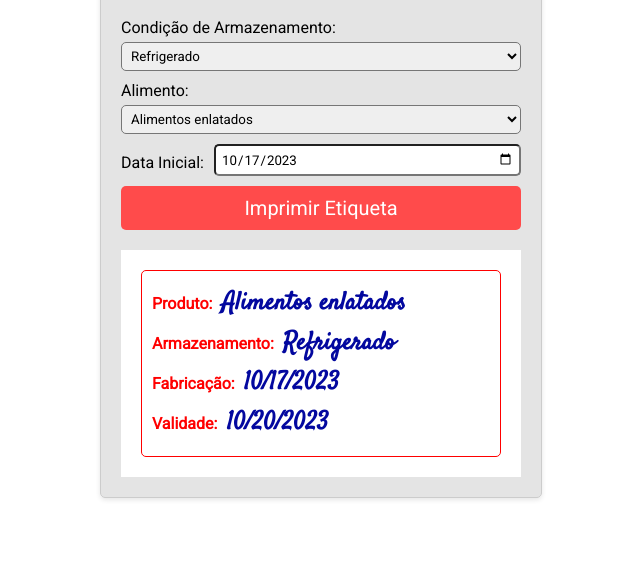
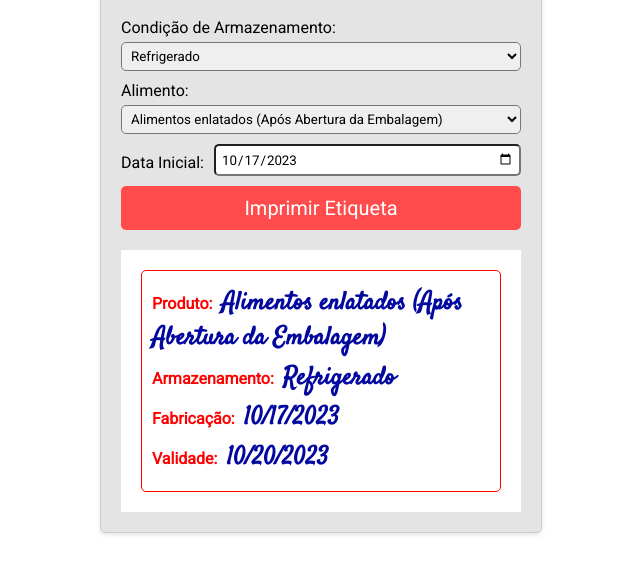
Before and after one commit to Marcelo-Magal/app-etiqueta-de-validade, a plain HTML site: page index.html in a window 1280 px wide. Both pictures are taken after a click on the button "Imprimir Etiqueta". Shown: the part 102-676 px from the top of the page, without its empty margins (319-959 px from the left). Drawn offline with Linux system fonts and the light colour scheme.

Commit message:
Mais ajustes na "Condição de Armazenamento" e "Alimento"

```diff
--- a/script.js
+++ b/script.js
@@ -1,15 +1,16 @@
 // frontend/script.js
 
+// Função para obter a data atual formatada
 function getDataAtualFormatada() {
     const dataAtual = new Date();
     const dia = String(dataAtual.getDate()).padStart(2, '0');
-  const mes = String(dataAtual.getMonth() + 1).padStart(2, '0'); // Os meses são indexados de 0 (janeiro) a 11 (dezembro), então adicionamos 1.
+    const mes = String(dataAtual.getMonth() + 1).padStart(2, '0');
     const ano = dataAtual.getFullYear();
 
     return `${ano}-${mes}-${dia}`;
   }
 
-
+  // Seleção dos elementos do DOM
   const condicaoSelect = document.getElementById('condicao');
   const alimentoSelect = document.getElementById('alimento');
   const dataInicialInput = document.getElementById('data-inicial');
@@ -17,19 +18,21 @@ const calcularButton = document.getElementById('calcular');
   const resultadoDiv = document.getElementById('resultado');
   const alimentoPersonalizadoInput = document.getElementById('alimento-personalizado');
 
+  // Definindo a data inicial como a data atual
   dataInicialInput.value = getDataAtualFormatada();
 
+  // Verificação da existência dos elementos
   if (!condicaoSelect || !alimentoSelect || !dataInicialInput || !calcularButton || !resultadoDiv || !alimentoPersonalizadoInput) {
     console.error("Um ou mais elementos não foram encontrados.");
   }
 
-
+  // Dicionário de alimentos por condição
   const alimentosPorCondicao = {
     'Refrigerado': [
-    'Alimentos enlatados',
+        'Alimentos enlatados (Após Abertura da Embalagem)',
         'Alimentos pós-cocção',
         'Carnes (bovina, suína, aves, etc.)',
-    'Carnes e frios enlatados',
+        'Carnes e frios enlatados (Após Abertura da Embalagem)',
         'Creme de leite fresco',
         'Folhosos e frutas sensíveis',
         'Maionese e misturas de maionese com outros alimentos',
@@ -42,14 +45,43 @@ const alimentosPorCondicao = {
         'Queijos frescos ou macios',
         'Salsichas e conservados',
         'Sobremesas, frios e laticínios manipulados',
-    'Sucos enlatados e engarrafados'
-
+        'Sucos enlatados e engarrafados (Após Abertura da Embalagem)'
     ],
     'Congelado -10°C a -18°C': [
-    'Todos os alimentos'
+      'Alimentos enlatados (Após Abertura da Embalagem)',
+      'Alimentos pós-cocção',
+      'Carnes (bovina, suína, aves, etc.)',
+      'Carnes e frios enlatados (Após Abertura da Embalagem)',
+      'Creme de leite fresco',
+      'frutas sensíveis',
+      'Manteiga',
+      'Ovos',
+      'Outras frutas e legumes',
+      'Pescados e seus produtos manipulados crus',
+      'Pescados pós-cocção',
+      'Queijos duros',
+      'Queijos frescos ou macios',
+      'Salsichas e conservados',
+      'Sobremesas, frios e laticínios manipulados',
+      'Sucos enlatados e engarrafados (Após Abertura da Embalagem)'
   ],
     'Congelado Temperatura menor que -18°C': [
-    'Todos os alimentos'
+      'Alimentos enlatados (Após Abertura da Embalagem)',
+      'Alimentos pós-cocção',
+      'Carnes (bovina, suína, aves, etc.)',
+      'Carnes e frios enlatados (Após Abertura da Embalagem)',
+      'Creme de leite fresco',
+      'frutas sensíveis',
+      'Manteiga',
+      'Ovos',
+      'Outras frutas e legumes',
+      'Pescados e seus produtos manipulados crus',
+      'Pescados pós-cocção',
+      'Queijos duros',
+      'Queijos frescos ou macios',
+      'Salsichas e conservados',
+      'Sobremesas, frios e laticínios manipulados',
+      'Sucos enlatados e engarrafados (Após Abertura da Embalagem)'
     ],
     'Seco (Após Abertura da Embalagem)': [
         'Alimentos enlatados',
@@ -64,27 +96,15 @@ const alimentosPorCondicao = {
     ]
   };
 
+  // Evento para atualizar as opções de alimentos com base na condição selecionada
   condicaoSelect.addEventListener('change', () => {
     const condicaoSelecionada = condicaoSelect.value;
     const alimentos = alimentosPorCondicao[condicaoSelecionada];
 
-  // Limpar as opções de alimentos existentes
     alimentoSelect.innerHTML = '';
 
-  // Mostrar o campo de entrada personalizado para alimentos congelados e esconder o select de alimentos
-  const alimentoPersonalizadoInput = document.getElementById('alimento-personalizado');
-  if (condicaoSelecionada.includes('Congelado')) {
-    alimentoSelect.style.display = 'none';
-    alimentoPersonalizadoInput.style.display = 'block';
-  } else {
-    alimentoSelect.style.display = 'block';
-    alimentoPersonalizadoInput.style.display = 'none';
-  }
-
-  // Ordenar os alimentos em ordem alfabética
     alimentos.sort();
 
-  // Adicionar os alimentos ordenados como opções para o select de alimentos
     alimentos.forEach(alimento => {
         const option = document.createElement('option');
         option.value = alimento;
@@ -93,49 +113,52 @@ condicaoSelect.addEventListener('change', () => {
     });
   });
 
-// Inicializar as opções de alimentos com base na condição inicial selecionada
+  // Inicialização das opções de alimentos com base na condição inicial selecionada
   condicaoSelect.dispatchEvent(new Event('change'));
 
+  // Função para calcular a validade com base na condição e alimento selecionados
   const calcularValidade = () => {
     let tempoMaximoArmazenamento = 0;
     const condicaoSelecionada = condicaoSelect.value;
     const alimentoSelecionado = alimentoSelect.value;
 
-  // Definindo as regras de validade baseadas na condição e no alimento selecionados
     if (condicaoSelecionada === 'Refrigerado') {
         switch (alimentoSelecionado) {
-      case 'Pescados e seus produtos manipulados crus':
-        tempoMaximoArmazenamento = 1;
+          case 'Alimentos enlatados (Após Abertura da Embalagem)':
+              tempoMaximoArmazenamento = 3;
+              break;
+          case 'Alimentos pós-cocção':
+              tempoMaximoArmazenamento = 3;
               break;
           case 'Carnes (bovina, suína, aves, etc.)':
               tempoMaximoArmazenamento = 3;
               break;
-      case 'Sobremesas, frios e laticínios manipulados':
-        tempoMaximoArmazenamento = 1;
+          case 'Carnes e frios enlatados (Após Abertura da Embalagem)':
+              tempoMaximoArmazenamento = 3;
               break;
-      case 'Salsichas e conservados':
-        tempoMaximoArmazenamento = 7;
+          case 'Creme de leite fresco':
+              tempoMaximoArmazenamento = 3;
               break;
           case 'Folhosos e frutas sensíveis':
               tempoMaximoArmazenamento = 3;
               break;
+          case 'Maionese e misturas de maionese com outros alimentos':
+              tempoMaximoArmazenamento = 1;
+              break;
+          case 'Manteiga':
+              tempoMaximoArmazenamento = 14;
+              break;
           case 'Outras frutas e legumes':
               tempoMaximoArmazenamento = 7;
-        break;
-      case 'Alimentos pós-cocção':
-        tempoMaximoArmazenamento = 3;
-        break;
-      case 'Pescados pós-cocção':
-        tempoMaximoArmazenamento = 1;
               break;
           case 'Ovos':
               tempoMaximoArmazenamento = 14;
               break;
-      case 'Manteiga':
-        tempoMaximoArmazenamento = 14;
+          case 'Pescados e seus produtos manipulados crus':
+              tempoMaximoArmazenamento = 1;
               break;
-      case 'Creme de leite fresco':
-        tempoMaximoArmazenamento = 3;
+          case 'Pescados pós-cocção':
+              tempoMaximoArmazenamento = 1;
               break;
           case 'Queijos duros':
               tempoMaximoArmazenamento = 21;
@@ -143,16 +166,13 @@ const calcularValidade = () => {
           case 'Queijos frescos ou macios':
               tempoMaximoArmazenamento = 7;
               break;
-      case 'Maionese e misturas de maionese com outros alimentos':
+          case 'Salsichas e conservados':
+              tempoMaximoArmazenamento = 7;
+              break;
+          case 'Sobremesas, frios e laticínios manipulados':
               tempoMaximoArmazenamento = 1;
               break;
-      case 'Alimentos enlatados':
-        tempoMaximoArmazenamento = 3;
-        break;
-      case 'Carnes e frios enlatados':
-        tempoMaximoArmazenamento = 3;
-        break;
-      case 'Sucos enlatados e engarrafados':
+          case 'Sucos enlatados e engarrafados (Após Abertura da Embalagem)':
               tempoMaximoArmazenamento = 3;
               break;
           default:
@@ -164,13 +184,25 @@ const calcularValidade = () => {
         tempoMaximoArmazenamento = 90;
     } else if (condicaoSelecionada === 'Seco (Após Abertura da Embalagem)') {
         switch (alimentoSelecionado) {
+          case 'Açúcar':
+              tempoMaximoArmazenamento = 30;
+              break;
           case 'Alimentos enlatados':
               tempoMaximoArmazenamento = 3;
+              break;
+          case 'Bicarbonato de sódio':
+              tempoMaximoArmazenamento = 30;
               break;
           case 'Carnes e frios enlatados':
               tempoMaximoArmazenamento = 3;
               break;
           case 'Farinhas':
+              tempoMaximoArmazenamento = 30;
+              break;
+          case 'Fermento químico em pó':
+              tempoMaximoArmazenamento = 30;
+              break;
+          case 'Sal':
               tempoMaximoArmazenamento = 30;
               break;
           case 'Sucos enlatados e engarrafados':
@@ -179,25 +211,12 @@ const calcularValidade = () => {
           case 'Temperos em pó':
               tempoMaximoArmazenamento = 30;
               break;
-      case 'Sal':
-        tempoMaximoArmazenamento = 30;
-        break;
-      case 'Açúcar':
-        tempoMaximoArmazenamento = 30;
-        break;
-      case 'Fermento químico em pó':
-        tempoMaximoArmazenamento = 30;
-        break;
-      case 'Bicarbonato de sódio':
-        tempoMaximoArmazenamento = 30;
-        break;
-      default:
-        tempoMaximoArmazenamento = 0;
         }
     }
     return tempoMaximoArmazenamento;
   };
 
+  // Função para lidar com o cálculo da validade e exibir o resultad
   const handleCalculate = () => {
     const selectedFood = alimentoSelect.value;
     let selectedCondition = condicaoSelect.value;
@@ -218,6 +237,8 @@ const handleCalculate = () => {
         return;
     }
 
+    let newConditionForDisplay = selectedCondition; // Inicialize a nova variável com o valor atual
+
     if (selectedCondition === 'Seco (Após Abertura da Embalagem)' &&
         (selectedFood === 'Alimentos enlatados' ||
             selectedFood === 'Carnes e frios enlatados' ||
@@ -232,6 +253,7 @@ const handleCalculate = () => {
         newConditionForDisplay = 'Refrigerado (Após a abertura da embalagem)';
     }
 
+
     const dataInicial = new Date(dataInicialInput.value + "T00:00");
     const dataValidade = new Date(dataInicial);
     dataValidade.setDate(dataValidade.getDate() + calculatedExpiryDate);
@@ -239,11 +261,12 @@ const handleCalculate = () => {
     resultadoDiv.innerHTML = `
         <div class="etiqueta">
             <p>Produto: <span class="highlight">${selectedFood}</span></p>
-        <p>Armazenamento: <span class="highlight">${selectedCondition}</span></p>
+            <p>Armazenamento: <span class="highlight">${newConditionForDisplay}</span></p>
             <p>Fabricação: <span class="highlight">${dataInicial.toLocaleDateString()}</span></p>
             <p>Validade: <span class="highlight">${dataValidade.toLocaleDateString()}</span></p>
         </div>
     `;
   };
 
+  // Evento para o botão de calcular
   calcularButton.addEventListener('click', handleCalculate);
```
Also changed, not shown: index.html (+15 -5 lines). Lines whose indentation alone changed are shown as unchanged.
